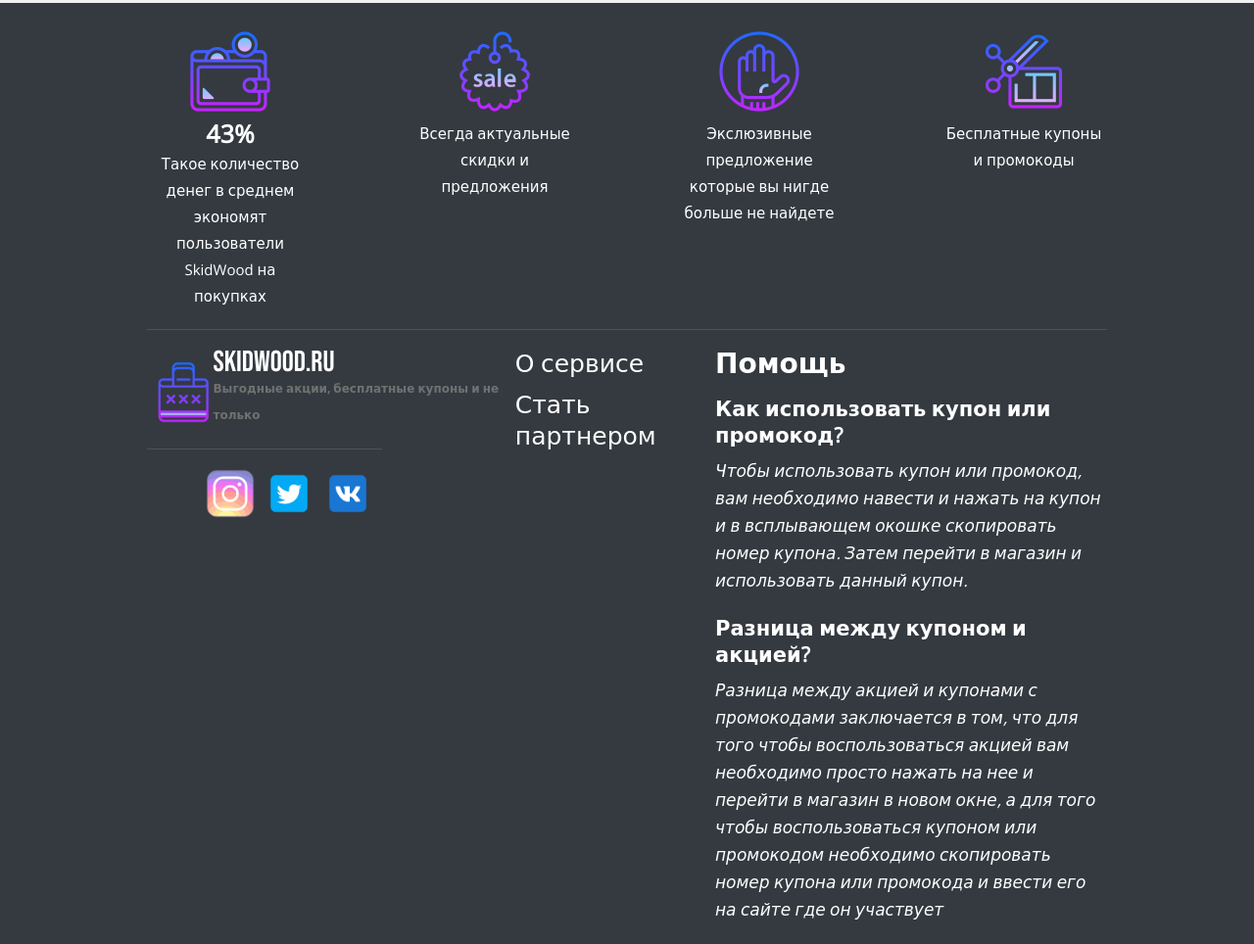
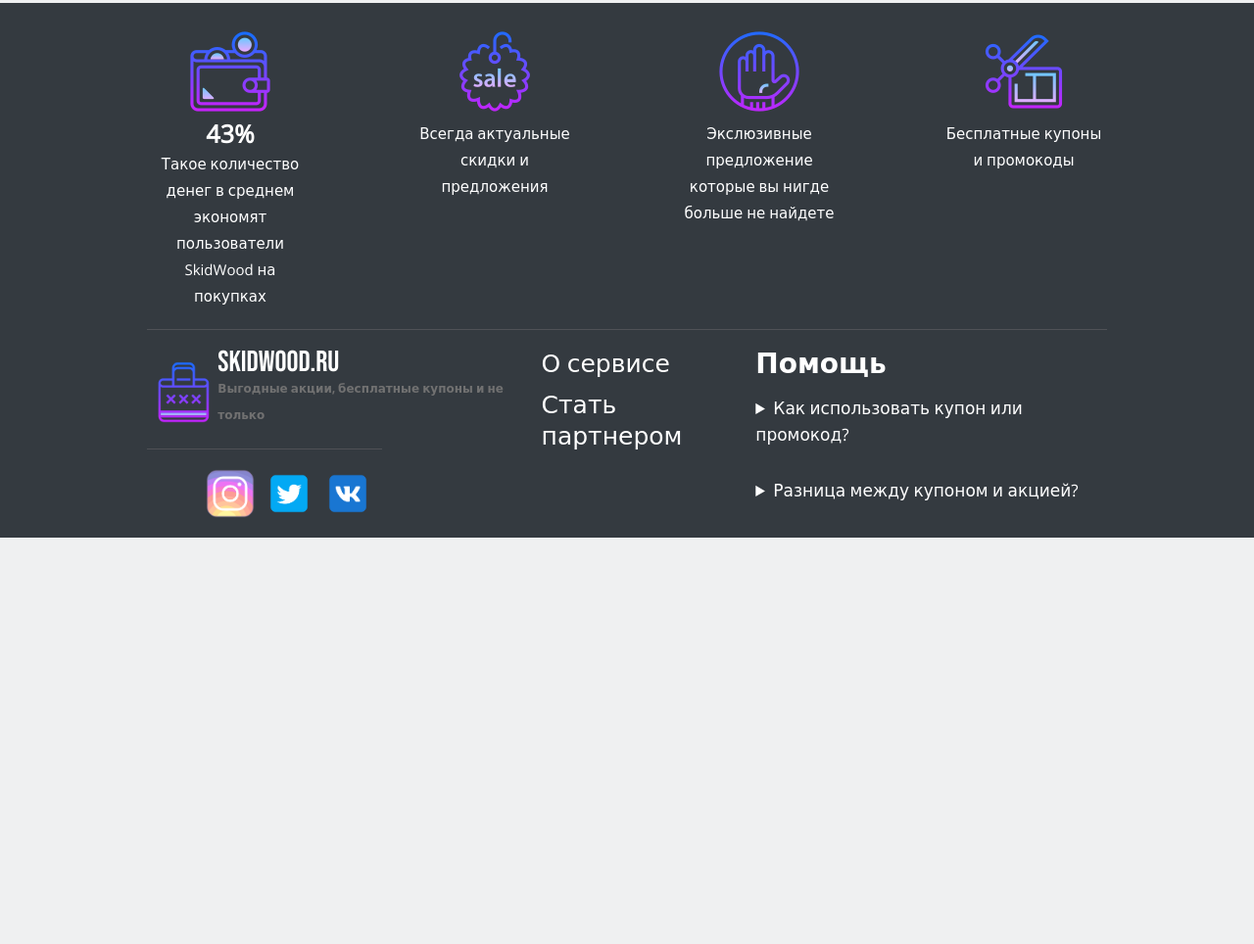
Before and after one commit to DMovsumov/coupon_discount_site, a website built with webpack: page src/index.html in a window 1280 px wide. Shown: the part 890-1854 px from the top of the page at 98% size. After the commit the page ends 1439 px from the top, so only its background shows below. Built offline with nearby package versions, Linux system fonts and the light colour scheme; files whose address does not match are found by name; a web font is replaced by a local one.

Commit message:
доработки в верстке

```diff
--- a/src/index.html
+++ b/src/index.html
@@ -161,14 +161,14 @@
 
             <div class="footer_helps">
                 <h1>Помощь</h1>
-                <div class="footer_hepls_coupon">
-                    <h2>Как использовать купон или промокод?</h2>
-                    <span>Чтобы использовать купон или промокод, вам необходимо навести и нажать на купон и в всплывающем окошке скопировать номер купона. Затем перейти в магазин и использовать данный купон.</span>
-                </div>
-                <div class="footer_helps_action">
-                    <h2>Разница между купоном и акцией?</h2>
-                    <span>Разница между акцией и купонами с промокодами заключается в том, что для того чтобы воспользоваться акцией вам необходимо просто нажать на нее и перейти в магазин в новом окне, а для того чтобы воспользоваться купоном или промокодом необходимо скопировать номер купона или промокода и ввести его на сайте где он участвует</span>
-                </div>
+                <details class="footer_hepls_coupon">
+                    <summary>Как использовать купон или промокод?</summary>
+                    Чтобы использовать купон или промокод, вам необходимо навести и нажать на купон и в всплывающем окошке скопировать номер купона. Затем перейти в магазин и использовать данный купон.
+                </details>
+                <details class="footer_helps_action">
+                    <summary>Разница между купоном и акцией?</summary>
+                    Разница между акцией и купонами с промокодами заключается в том, что для того чтобы воспользоваться акцией вам необходимо просто нажать на нее и перейти в магазин в новом окне, а для того чтобы воспользоваться купоном или промокодом необходимо скопировать номер купона или промокода и ввести его на сайте где он участвует
+                </details>
             </div>
         </div>
     </footer>
--- a/src/style/scss_style/footer.scss
+++ b/src/style/scss_style/footer.scss
@@ -94,7 +94,7 @@
         }
 
         .footer_helps{
-            max-width: 400px;
+            max-width: 450px;
 
             h1 {
                 color: $footer-text-color_link;
@@ -102,18 +102,15 @@
 
             .footer_hepls_coupon, .footer_helps_action {
                 margin-top: 20px;
-                h2 {
+                cursor: pointer;
+                summary {
                     margin-bottom: 10px;
+                    font-style: normal;
                 }
+                color: $footer-text-color_link;
+                font-size: 17px;
+                font-style: italic;
 
-                h2, span {
-                    color: $footer-text-color_link;
-                }
-
-                span {
-                    font-size: 17px;
-                    font-style: italic;
-                }
             }
         }
     }
```
